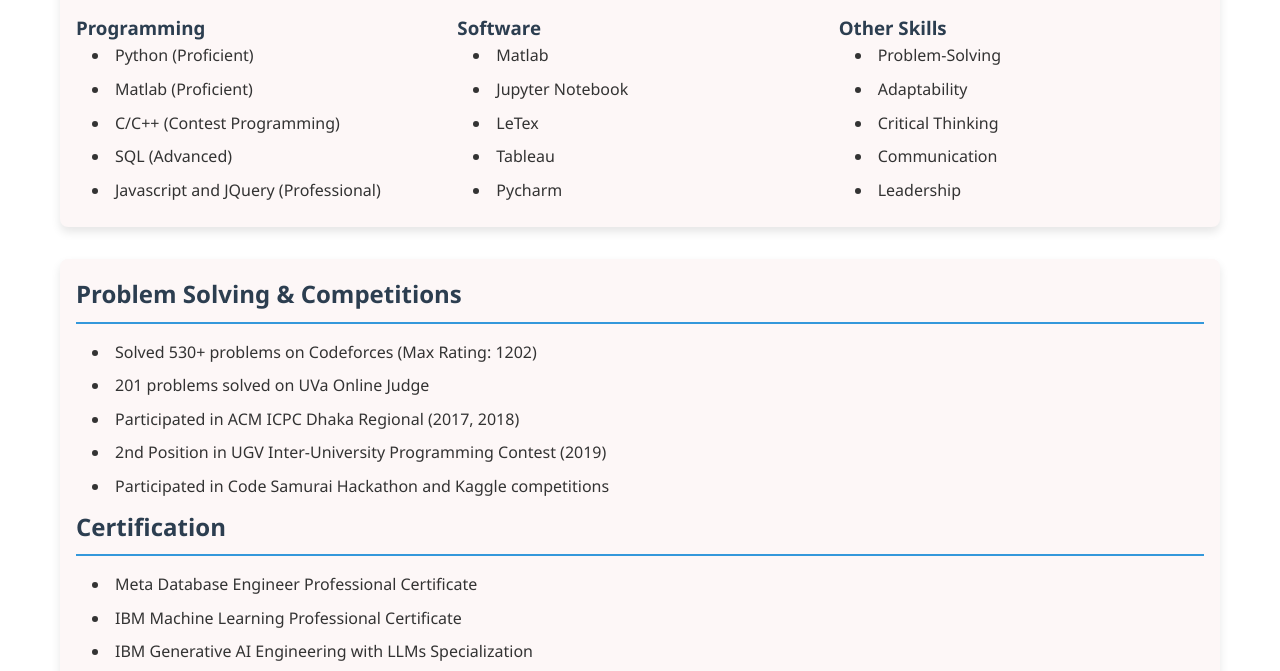
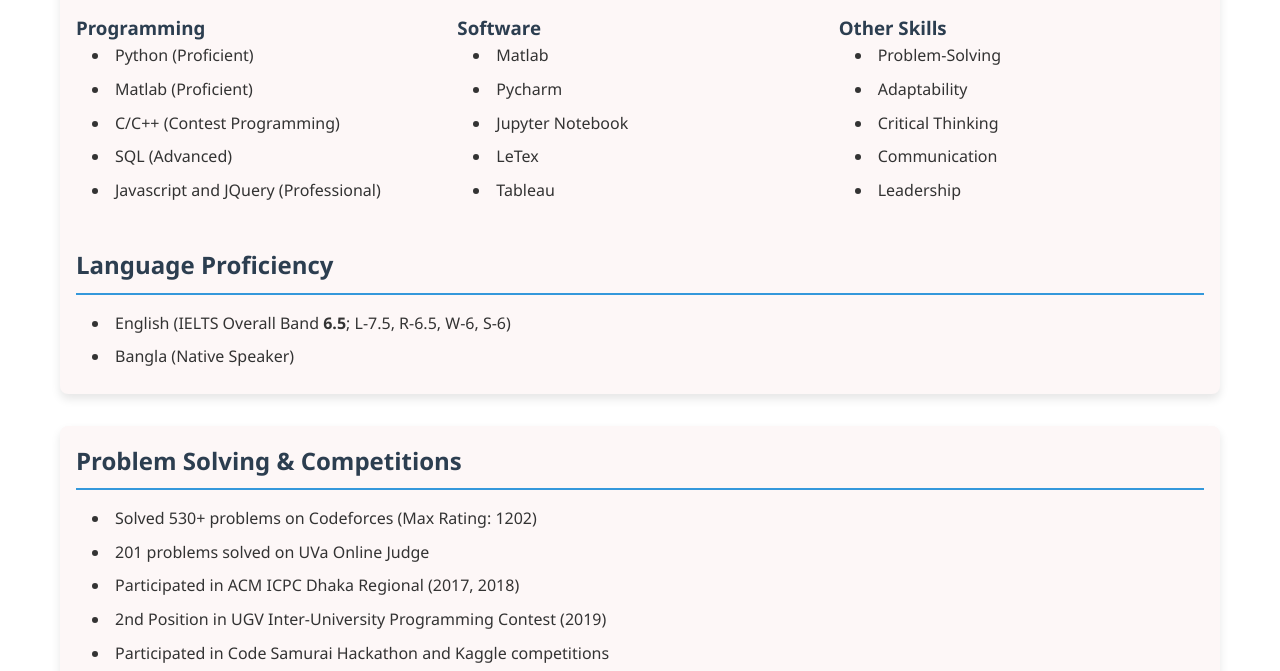
Before and after one commit to Sajaldeb25/sajal-debnath, a plain HTML site: page index.html in a window 1280 px wide. Shown: the part 2635-3306 px from the top of the page. Drawn offline with Linux system fonts and the light colour scheme.

Commit message:
Updated IELTS band

```diff
--- a/index.html
+++ b/index.html
@@ -360,10 +360,10 @@
                     <h3>Software</h3>
                     <ul>
                         <li>Matlab</li>
+                        <li>Pycharm</li>
                         <li>Jupyter Notebook</li>
                         <li>LeTex</li>
                         <li>Tableau</li>
-                        <li>Pycharm</li>
                     </ul>
                 </div>
                 <div>
@@ -374,6 +374,15 @@
                         <li>Critical Thinking</li>
                         <li>Communication</li>
                         <li>Leadership</li>
+                    </ul>
+                </div>
+            </div>
+            <h2 style="padding-top: 35px;">Language Proficiency</h2>
+            <div class="skills-grid">
+                <div>
+                    <ul>
+                        <li>English (IELTS Overall Band <b>6.5</b>; L-7.5, R-6.5, W-6, S-6)</li>
+                        <li>Bangla (Native Speaker)</li>
                     </ul>
                 </div>
             </div>
@@ -389,7 +398,7 @@
                 <li>Participated in Code Samurai Hackathon and Kaggle competitions</li>
             </ul>
 
-            <h2>Certification</h2>
+            <h2 style="padding-top: 35px;">Certification</h2>
             <ul>
                 <li>Meta Database Engineer Professional Certificate</li>
                 <li>IBM Machine Learning Professional Certificate</li>
```
